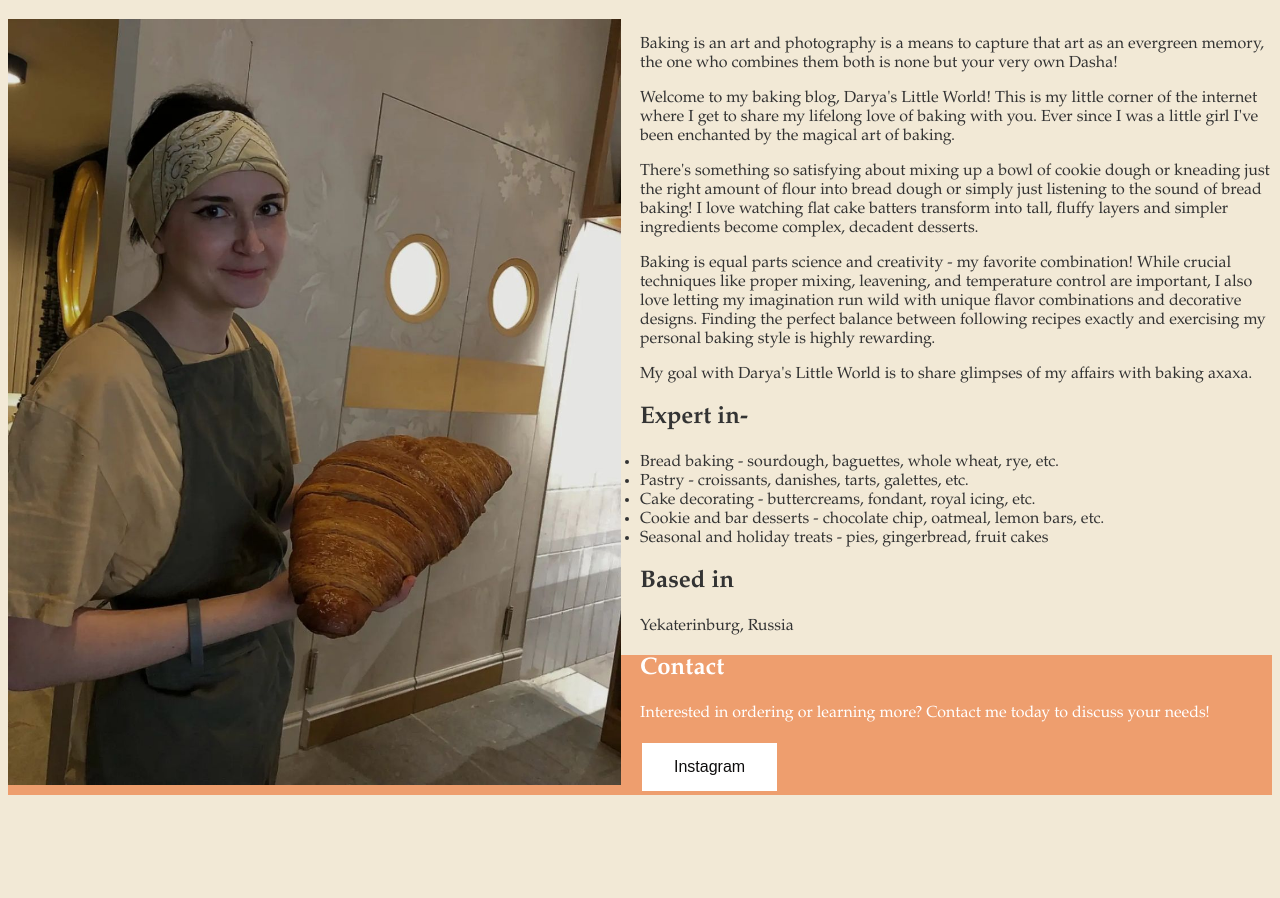
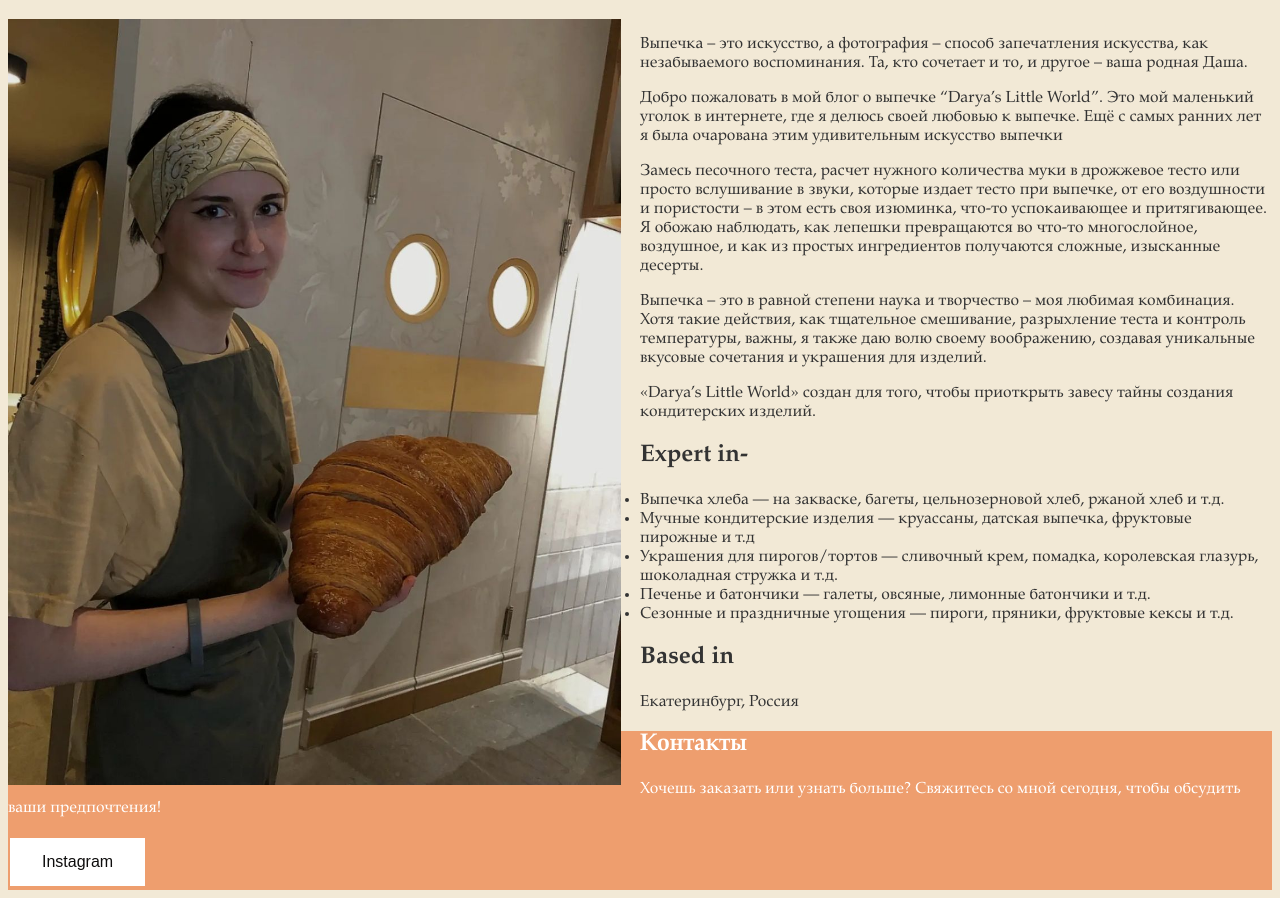
Before and after one commit to bakingdasha/bakingdasha.github.io, a plain HTML site: page index.html in a window 1280 px wide. Shown: the part 142-1040 px from the top of the page. Before the commit the page ends 945 px from the top, so only its background shows below. Drawn offline with Linux system fonts and the light colour scheme.

Commit message:
translated to russian

```diff
--- a/index.html
+++ b/index.html
@@ -19,26 +19,26 @@
   <div style="width:50%; float:left;">
     <img src="daryaPic1.jpeg" width= 97% height = auto">
   </div><div style="width:50%; float:left;">
-    <p>Baking is an art and photography is a means to capture that art as an evergreen memory, the one who combines them both is none but your very own Dasha!</p>
+    <p>Выпечка – это искусство, а фотография – способ запечатления искусства, как незабываемого воспоминания. Та, кто сочетает и то, и другое – ваша родная Даша.</p>
   </div>
-  <p>Welcome to my baking blog, Darya's Little World! This is my little corner of the internet where I get to share my lifelong love of baking with you. Ever since I was a little girl I've been enchanted by the magical art of baking.</p>
+  <p>Добро пожаловать в мой блог о выпечке “Darya’s Little World”. Это мой маленький уголок в интернете, где я делюсь своей любовью к выпечке. Ещё с самых ранних лет я была очарована этим удивительным искусство выпечки</p>
 
-  <p>There's something so satisfying about mixing up a bowl of cookie dough or kneading just the right amount of flour into bread dough or simply just listening to the sound of bread baking! I love watching flat cake batters transform into tall, fluffy layers and simpler ingredients become complex, decadent desserts.</p>
+  <p>Замесь песочного теста, расчет нужного количества муки в дрожжевое тесто или просто вслушивание в звуки, которые издает тесто при выпечке, от его воздушности и пористости – в этом есть своя изюминка, что-то успокаивающее и притягивающее. Я обожаю наблюдать, как лепешки превращаются во что-то многослойное, воздушное, и как из простых ингредиентов получаются сложные, изысканные десерты.</p>
 
-  <p>Baking is equal parts science and creativity - my favorite combination! While crucial techniques like proper mixing, leavening, and temperature control are important, I also love letting my imagination run wild with unique flavor combinations and decorative designs. Finding the perfect balance between following recipes exactly and exercising my personal baking style is highly rewarding.</p>
+  <p>Выпечка – это в равной степени наука и творчество – моя любимая комбинация. Хотя такие действия, как тщательное смешивание, разрыхление теста и контроль температуры, важны, я также даю волю своему воображению, создавая уникальные вкусовые сочетания и украшения для изделий.</p>
 
-  <p>My goal with Darya's Little World is to share glimpses of my affairs with baking axaxa.</p>
+  <p>«Darya’s Little World» создан для того, чтобы приоткрыть завесу тайны создания кондитерских изделий.</p>
 
     <h2>Expert in-</h2><ul>
-  <li>Bread baking - sourdough, baguettes, whole wheat, rye, etc.</li>
-  <li>Pastry - croissants, danishes, tarts, galettes, etc.</li>
-  <li>Cake decorating - buttercreams, fondant, royal icing, etc.</li>
-  <li>Cookie and bar desserts - chocolate chip, oatmeal, lemon bars, etc.</li>
-  <li>Seasonal and holiday treats - pies, gingerbread, fruit cakes</li>
-</ul><h2>Based in</h2><p>Yekaterinburg, Russia</p>
+  <li>Выпечка хлеба — на закваске, багеты, цельнозерновой хлеб, ржаной хлеб и т.д.</li>
+  <li>Мучные кондитерские изделия — круассаны, датская выпечка, фруктовые пирожные и т.д</li>
+  <li>Украшения для пирогов/тортов — сливочный крем, помадка, королевская глазурь, шоколадная стружка и т.д.</li>
+  <li>Печенье и батончики — галеты, овсяные, лимонные батончики и т.д.</li>
+  <li>Сезонные и праздничные угощения —  пироги, пряники, фруктовые кексы и т.д.</li>
+</ul><h2>Based in</h2><p>Екатеринбург, Россия</p>
 <footer>
-  <h2>Contact</h2>
-  <p>Interested in ordering or learning more? Contact me today to discuss your needs!</p>
+  <h2>Контакты</h2>
+  <p>Хочешь заказать или узнать больше? Свяжитесь со мной сегодня, чтобы обсудить ваши предпочтения!</p>
   <button onclick="window.location.href='https://www.instagram.com/darya_mitchell_/';">Instagram</button>
 </footer>
 
```
